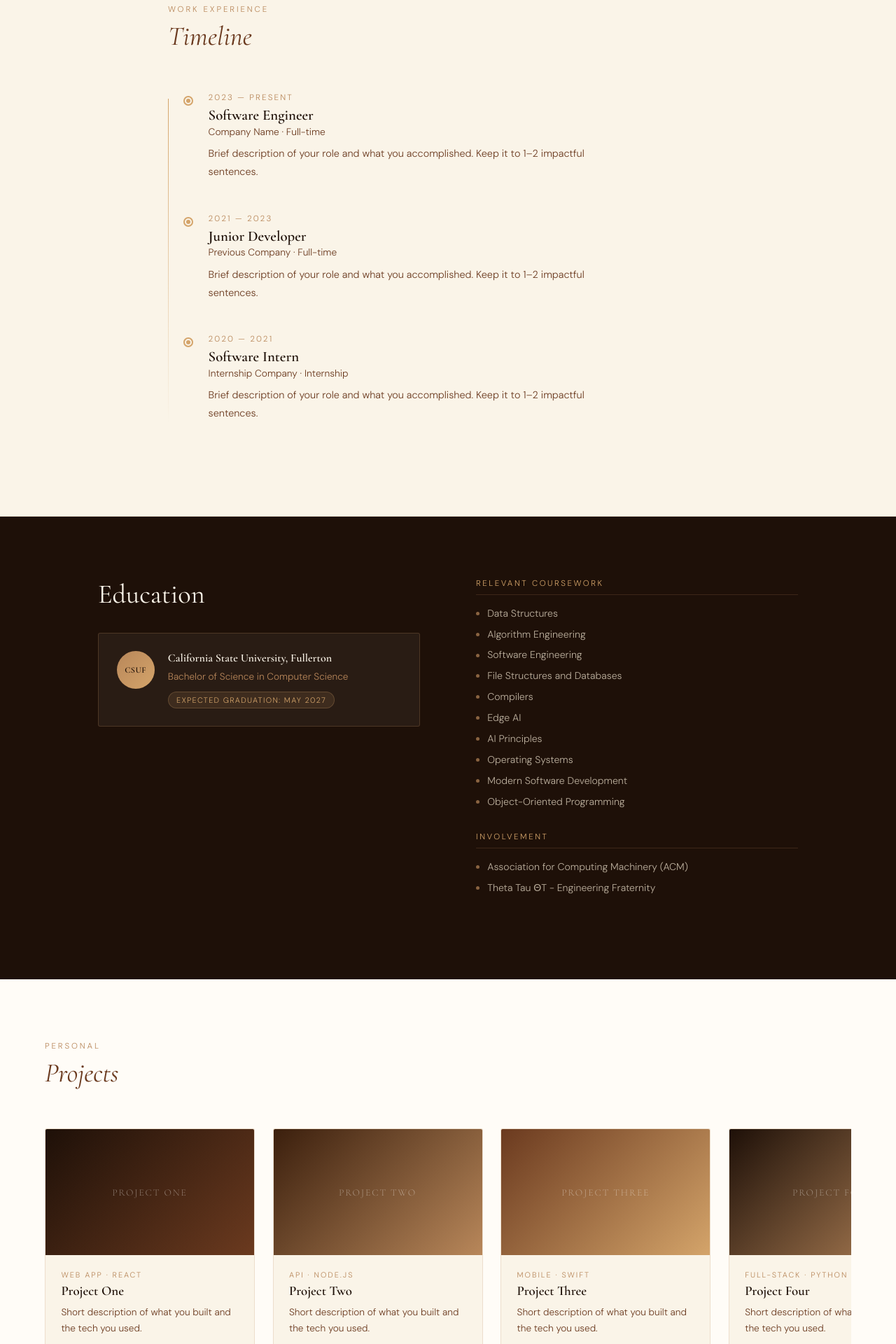
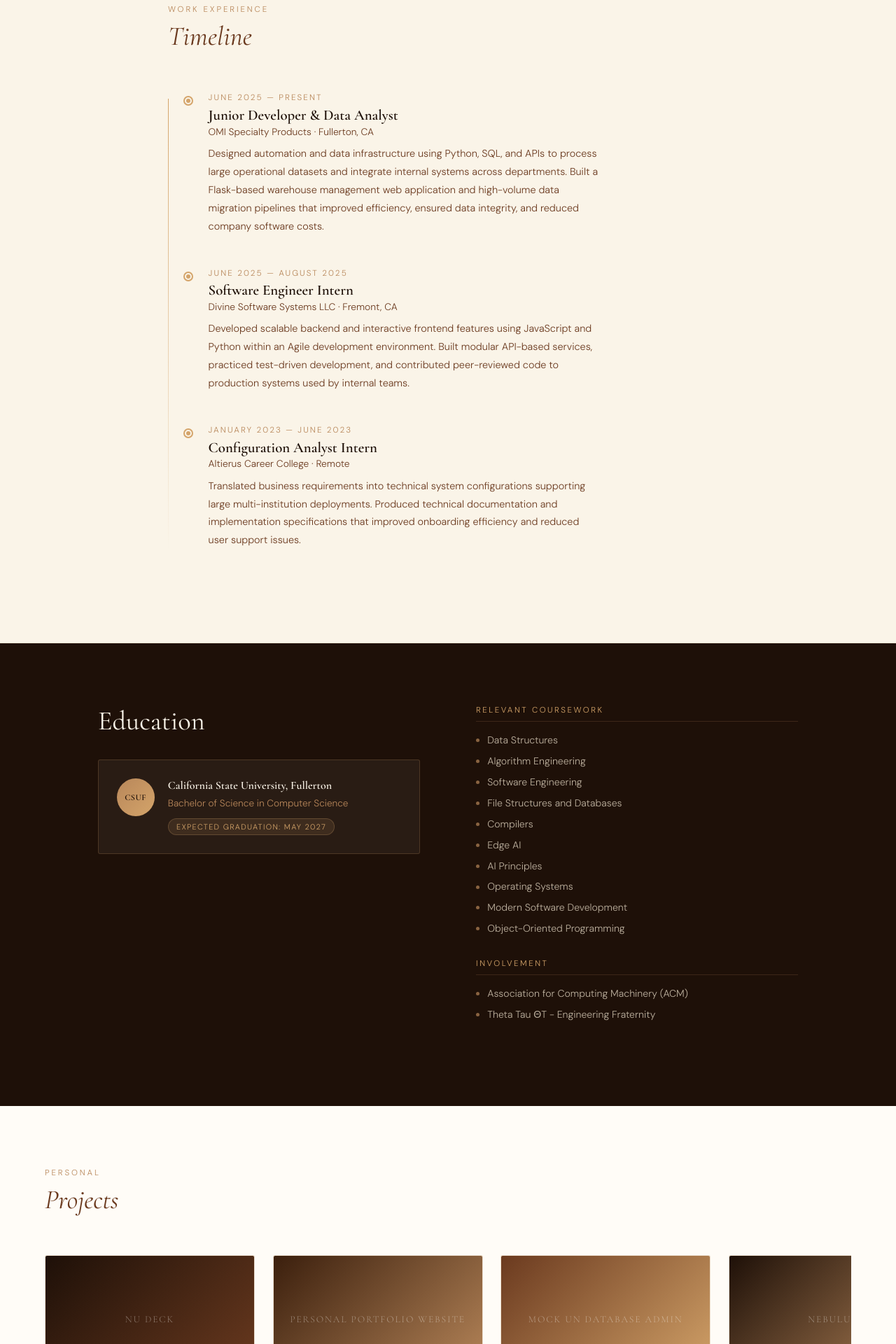
Before and after one commit to alyxce1015/portfolio, a React (Create React App) app: page / in a window 1280 px wide. Shown: the part 1680-3600 px from the top of the page at 70% size. Built offline with nearby package versions, Linux system fonts and the light colour scheme.

Commit message:
updated personal data

```diff
--- a/src/data/portfolioData.js
+++ b/src/data/portfolioData.js
@@ -73,24 +73,24 @@
 export const initialExperience = [
   {
     id: 1,
-    date:    '2023 — Present',
-    role:    'Software Engineer',
-    company: 'Company Name · Full-time',
-    desc:    'Brief description of your role and what you accomplished. Keep it to 1–2 impactful sentences.',
+    date:    'June 2025 — Present',
+    role:    'Junior Developer & Data Analyst',
+    company: 'OMI Specialty Products · Fullerton, CA',
+    desc:    'Designed automation and data infrastructure using Python, SQL, and APIs to process large operational datasets and integrate internal systems across departments. Built a Flask-based warehouse management web application and high-volume data migration pipelines that improved efficiency, ensured data integrity, and reduced company software costs.',
   },
   {
     id: 2,
-    date:    '2021 — 2023',
-    role:    'Junior Developer',
-    company: 'Previous Company · Full-time',
-    desc:    'Brief description of your role and what you accomplished. Keep it to 1–2 impactful sentences.',
+    date:    'June 2025 — August 2025',
+    role:    'Software Engineer Intern',
+    company: 'Divine Software Systems LLC · Fremont, CA',
+    desc:    'Developed scalable backend and interactive frontend features using JavaScript and Python within an Agile development environment. Built modular API-based services, practiced test-driven development, and contributed peer-reviewed code to production systems used by internal teams.',
   },
   {
     id: 3,
-    date:    '2020 — 2021',
-    role:    'Software Intern',
-    company: 'Internship Company · Internship',
-    desc:    'Brief description of your role and what you accomplished. Keep it to 1–2 impactful sentences.',
+    date:    'January 2023 — June 2023',
+    role:    'Configuration Analyst Intern',
+    company: 'Altierus Career College · Remote',
+    desc:    'Translated business requirements into technical system configurations supporting large multi-institution deployments. Produced technical documentation and implementation specifications that improved onboarding efficiency and reduced user support issues.',
   },
 ];
 
@@ -100,34 +100,34 @@
 export const projects = [
   {
     id:    1,
-    title: 'Project One',
-    tag:   'Web App · React',
-    desc:  'Short description of what you built and the tech you used.',
-    link:  '#',
+    title: 'Nu Deck',
+    tag:   'Video Game · Unity, C#',
+    desc:  'Developed a 2D Pokemon style game in Unity that features core mechanics from the original game.',
+    link:  'https://github.com/Kentalope22/Nu-Deck',
     image: null,
   },
   {
     id:    2,
-    title: 'Project Two',
-    tag:   'API · Node.js',
-    desc:  'Short description of what you built and the tech you used.',
-    link:  '#',
+    title: 'Personal Portfolio Website',
+    tag:   'Website · HTML, CSS, JavaScript, React.js',
+    desc:  'Developed a personal portfolio website using React.js to showcase my projects, skills, and experience.',
+    link:  'https://github.com/alyxce1015/portfolio',
     image: null,
   },
   {
     id:    3,
-    title: 'Project Three',
-    tag:   'Mobile · Swift',
-    desc:  'Short description of what you built and the tech you used.',
-    link:  '#',
+    title: 'Mock UN Database Admin',
+    tag:   'Database Structure · MySql',
+    desc:  'Built a database structure to imitate the United Nations database, which includes tables for countries, representatives, and resolutions.',
+    link:  'https://github.com/alyxce1015/UN-database-admin-Project',
     image: null,
   },
   {
     id:    4,
-    title: 'Project Four',
-    tag:   'Full-Stack · Python',
-    desc:  'Short description of what you built and the tech you used.',
-    link:  '#',
+    title: 'Nebuluv',
+    tag:   'Web App · HTML, CSS, JavaScript',
+    desc:  'FullyHacks 2025 Hackathon Project - Personality quiz that finds you your alien match based on your preferences.',
+    link:  'https://github.com/k8iekitkat/nebuluv',
     image: null,
   },
 ];
```
